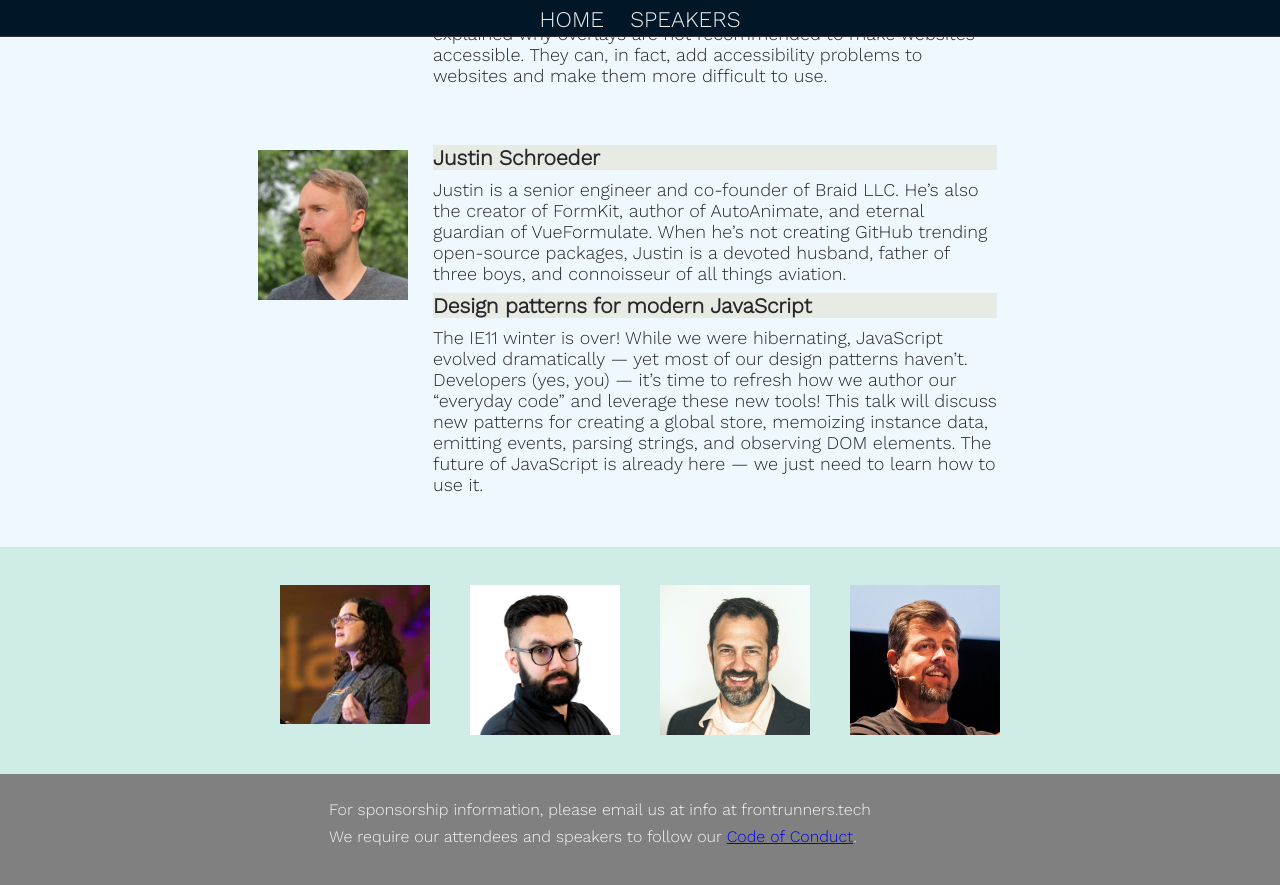
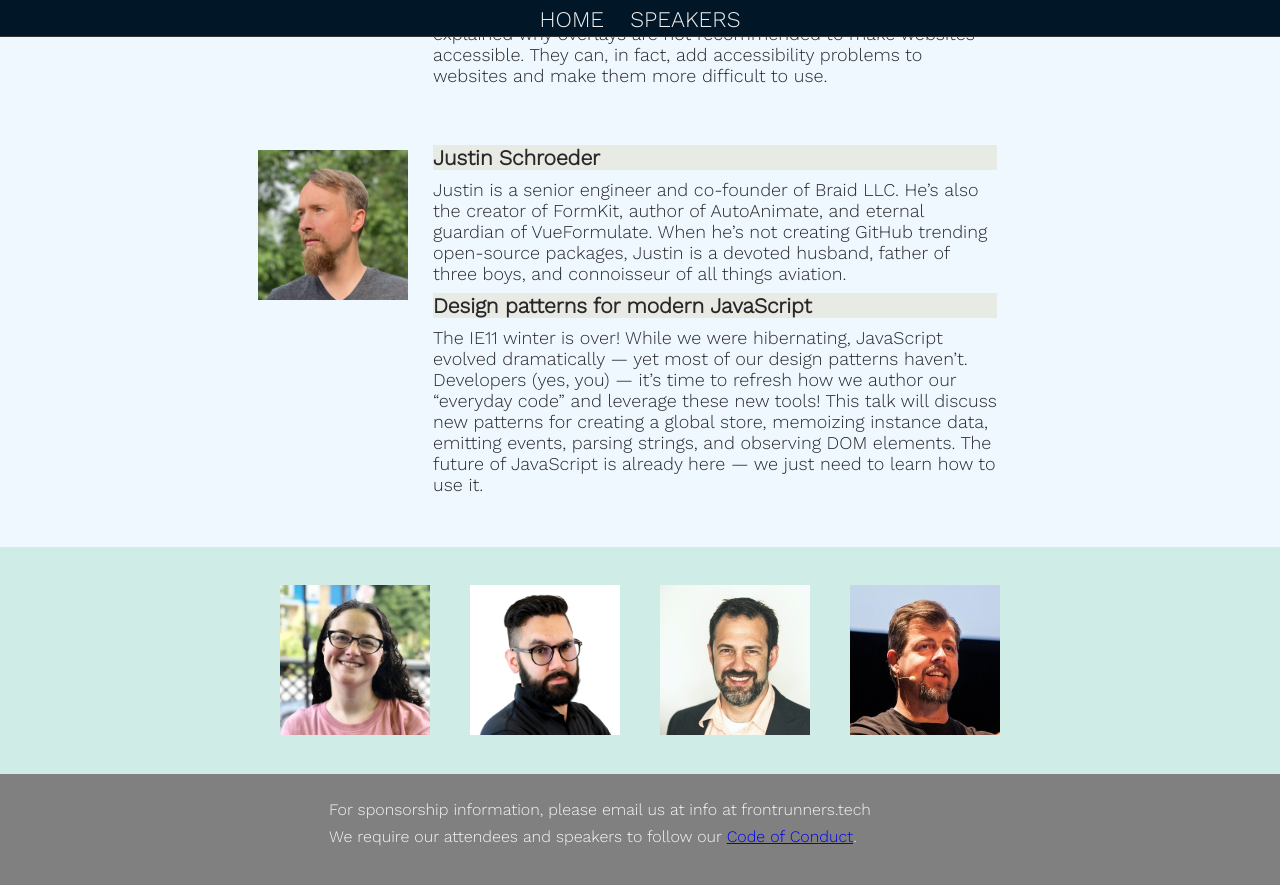
Before and after one commit to gothamgo/frontrunnersconf.github.io, a Jekyll site: the page built from test/testpage.html, in a window 1280 px wide and 900 px high, scrolled down 2732 px. Shown: the top 885 px of the window. Built offline with Jekyll 4.4.1, drawn with Linux system fonts in a browser that asks for light colours.

Commit message:
Update headshots.html

```diff
--- a/_includes/headshots.html
+++ b/_includes/headshots.html
@@ -36,7 +36,7 @@
 <div class="headshots-wrapper">
   <div class="headshot-row">
     <div id="allison-mcmillan-headshot" class="headshot-image">
-      <img class="headshot-image" src="{{site.url}}/images/speakers/2022/allie.jpg" alt="" width="150"/>
+      <img class="headshot-image" src="{{site.url}}/images/speakers/2022/allison_mcmillan.jpg" alt="" width="150"/>
     </div>
     <div id="doguhan-uluca-headshot" class="headshot-image">
       <img class="headshot-image" src="{{site.url}}/images/speakers/2022/doguhan_uluca.jpg" alt="" width="150"/>
```
